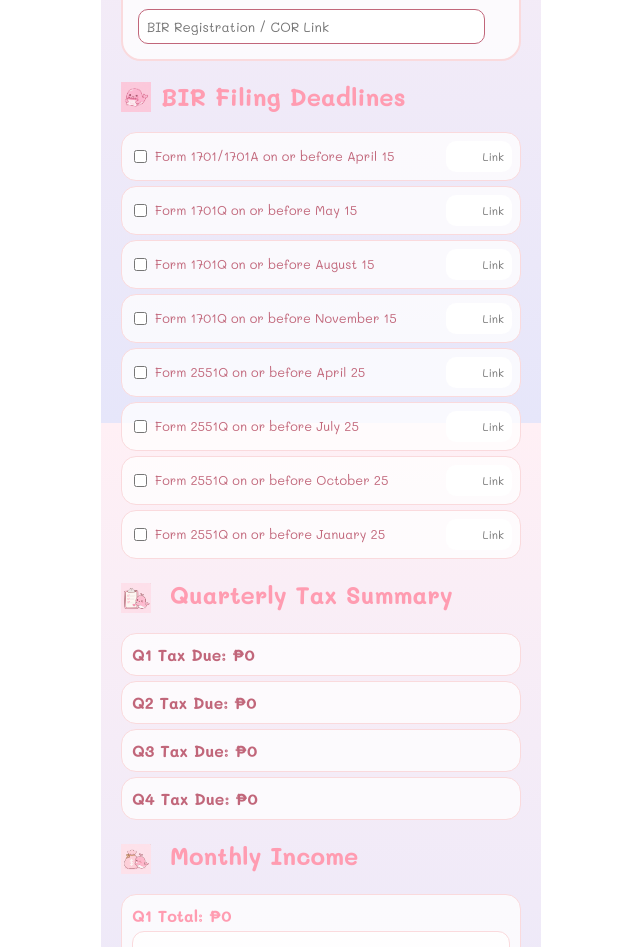
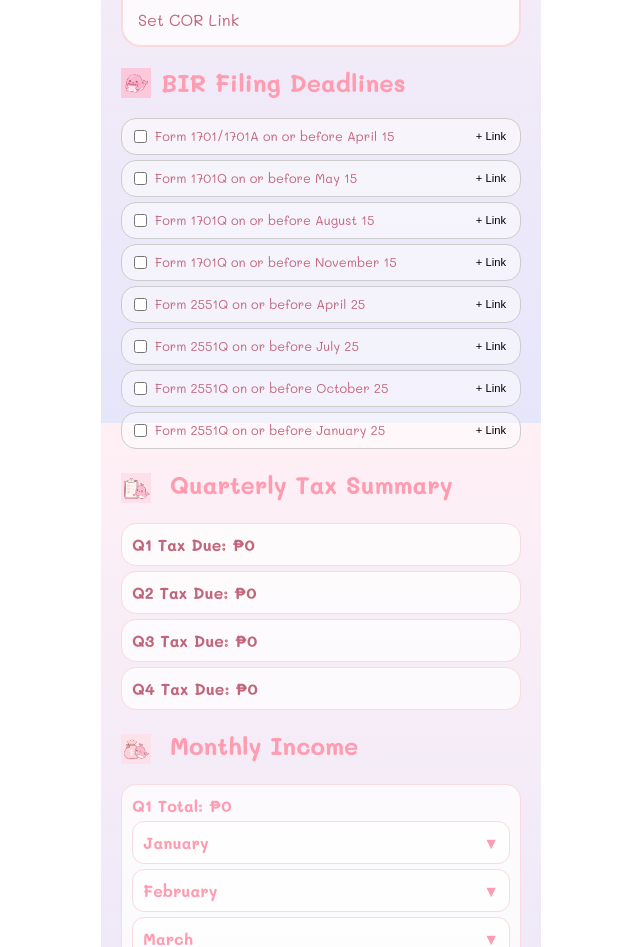
Before and after one commit to 9b8pz25nyt-web/financial-planner, a Next.js app: page / in a window 1280 px wide. Shown: the part 385-1332 px from the top of the page, without its empty margins (319-959 px from the left). Built offline with nearby package versions, Linux system fonts and the light colour scheme.

Commit message:
Your descriptive message here (e.g., Fix year carry-over and update UI)

```diff
--- a/src/pages/index.tsx
+++ b/src/pages/index.tsx
@@ -25,13 +25,6 @@
   const [link, setLink] = useState('');
   const monthData = incomes.filter(i => i.month === month && i.year === selectedYear);
 
-  const handleAmountChange = (e) => {
-    const raw = e.target.value.replace(/,/g, '');
-    if (!isNaN(Number(raw))) {
-      setDisplayAmount(raw ? Number(raw).toLocaleString() : '');
-    }
-  };
-
   return (
     <div style={{ margin: '5px 0', border: `1px solid ${colors.border}`, borderRadius: '12px', padding: '10px', backgroundColor: colors.card, ...fontStyle }}>
       <div onClick={() => setIsOpen(!isOpen)} style={{ cursor: 'pointer', color: colors.primary, fontWeight: 'bold', display: 'flex', justifyContent: 'space-between' }}>
@@ -52,12 +45,28 @@
             </div>
           ))}
           <div style={{ display: 'flex', flexDirection: 'column', gap: '4px' }}>
-            <input placeholder="Amount" onChange={handleAmountChange} value={displayAmount} style={inputStyle} />
-            <input placeholder="Source / Invoice #" onChange={(e) => setDescription(e.target.value)} value={description} style={inputStyle} />
-            <input placeholder="Supporting Link" onChange={(e) => setLink(e.target.value)} value={link} style={inputStyle} />
-            <button onClick={() => { onAdd(month, Number(displayAmount.replace(/,/g, '')), description, link); setDisplayAmount(''); setDescription(''); setLink(''); }} style={{ background: colors.primary, color: '#FFFFFF', fontWeight: 'bold', border: 'none', borderRadius: '8px', padding: '10px', cursor: 'pointer', ...fontStyle }}>Save Entry</button>
+            <input placeholder="Amount" onChange={(e) => setDisplayAmount(e.target.value)} value={displayAmount} style={inputStyle} />
+            <input placeholder="Source" onChange={(e) => setDescription(e.target.value)} value={description} style={inputStyle} />
+            <input placeholder="Link" onChange={(e) => setLink(e.target.value)} value={link} style={inputStyle} />
+            <button onClick={() => { onAdd(month, Number(displayAmount.replace(/,/g, '')), description, link); setDisplayAmount(''); setDescription(''); setLink(''); }} style={{ background: colors.primary, color: '#FFFFFF', fontWeight: 'bold', border: 'none', borderRadius: '8px', padding: '10px', cursor: 'pointer', ...fontStyle }}>Save</button>
           </div>
         </div>
+      )}
+    </div>
+  );
+};
+
+const DeadlineRow = ({ deadline, link, onUpdate, inputStyle }) => {
+  const [isEditing, setIsEditing] = useState(false);
+  return (
+    <div style={{ background: 'rgba(255, 255, 255, 0.5)', padding: '8px', marginBottom: '5px', borderRadius: '15px', border: `1px solid #ccc`, display: 'flex', alignItems: 'center', justifyContent: 'space-between' }}>
+      <div style={{ display: 'flex', alignItems: 'center', fontSize: '0.8rem' }}><input type="checkbox" style={{ marginRight: '8px' }} /> {deadline}</div>
+      {isEditing ? (
+        <input placeholder="Paste Link" value={link || ''} onChange={(e) => onUpdate(e.target.value)} onBlur={() => setIsEditing(false)} autoFocus style={{ ...inputStyle, width: '100px', fontSize: '0.7rem' }} />
+      ) : link ? (
+        <a href={link} target="_blank" style={{ fontSize: '1.1rem', textDecoration: 'none' }} onContextMenu={(e) => { e.preventDefault(); setIsEditing(true); }}>🔗</a>
+      ) : (
+        <button onClick={() => setIsEditing(true)} style={{ background: 'transparent', border: 'none', cursor: 'pointer', fontSize: '0.7rem' }}>+ Link</button>
       )}
     </div>
   );
@@ -67,106 +76,78 @@
   const [theme, setTheme] = useState('kawaii');
   const [selectedYear, setSelectedYear] = useState(2026);
   const [incomes, setIncomes] = useState<any[]>([]);
-  // CHANGED: targets is now an object tracking each year
   const [targets, setTargets] = useState({ 2025: 1000000, 2026: 1000000, 2027: 1000000, 2028: 1000000 });
-  const [isEditingTarget, setIsEditingTarget] = useState(false);
   const [birLink, setBirLink] = useState('');
-
+  const [isEditingBir, setIsEditingBir] = useState(false);
+  const [deadlineLinks, setDeadlineLinks] = useState({});
   const colors = themes[theme];
   const fontStyle = { fontFamily: '"Mali", cursive', color: colors.text };
   const inputStyle = { ...fontStyle, padding: '8px', borderRadius: '10px', border: `1px solid ${colors.darkBorder}`, color: colors.text, backgroundColor: '#FFF' };
 
-  useEffect(() => { const saved = localStorage.getItem('taxPlannerData'); if (saved) setIncomes(JSON.parse(saved)); }, []);
-  useEffect(() => { localStorage.setItem('taxPlannerData', JSON.stringify(incomes)); }, [incomes]);
+  useEffect(() => {
+    const saved = localStorage.getItem('taxPlannerData');
+    const savedBir = localStorage.getItem('birLink');
+    const savedDeadlineLinks = localStorage.getItem('deadlineLinks');
+    if (saved) setIncomes(JSON.parse(saved));
+    if (savedBir) setBirLink(savedBir);
+    if (savedDeadlineLinks) setDeadlineLinks(JSON.parse(savedDeadlineLinks));
+  }, []);
+
+  useEffect(() => {
+    localStorage.setItem('taxPlannerData', JSON.stringify(incomes));
+    localStorage.setItem('birLink', birLink);
+    localStorage.setItem('deadlineLinks', JSON.stringify(deadlineLinks));
+  }, [incomes, birLink, deadlineLinks]);
 
   const addIncome = (month, amount, notes, link) => setIncomes([...incomes, { id: Date.now(), month, amount, notes, link, year: selectedYear }]);
   const deleteIncome = (id) => setIncomes(incomes.filter(i => i.id !== id));
-  const editIncome = (id) => deleteIncome(id);
 
   const yearIncomes = incomes.filter(i => i.year === selectedYear);
   const total = yearIncomes.reduce((s, i) => s + (Number(i.amount) || 0), 0);
-
-  // CHANGED: Determine current target based on selectedYear
   const currentTarget = targets[selectedYear] || 1000000;
   const progress = Math.min((total / currentTarget) * 100, 100);
 
-  const calcTax = (m1, m2, m3) => Math.max(0, (yearIncomes.filter(i => [m1, m2, m3].includes(i.month)).reduce((s, i) => s + (Number(i.amount) || 0), 0) - 250000) * 0.08);
-
   const quarters = [
-    { n: 'Q1', m: ['January', 'February', 'March'], tax: calcTax('January', 'February', 'March') },
-    { n: 'Q2', m: ['April', 'May', 'June'], tax: calcTax('April', 'May', 'June') },
-    { n: 'Q3', m: ['July', 'August', 'September'], tax: calcTax('July', 'August', 'September') },
-    { n: 'Q4', m: ['October', 'November', 'December'], tax: calcTax('October', 'November', 'December') }
+    { n: 'Q1', m: ['January', 'February', 'March'], tax: Math.max(0, (yearIncomes.filter(i => ['January', 'February', 'March'].includes(i.month)).reduce((s, i) => s + (Number(i.amount) || 0), 0) - 250000) * 0.08) },
+    { n: 'Q2', m: ['April', 'May', 'June'], tax: Math.max(0, (yearIncomes.filter(i => ['April', 'May', 'June'].includes(i.month)).reduce((s, i) => s + (Number(i.amount) || 0), 0) - 250000) * 0.08) },
+    { n: 'Q3', m: ['July', 'August', 'September'], tax: Math.max(0, (yearIncomes.filter(i => ['July', 'August', 'September'].includes(i.month)).reduce((s, i) => s + (Number(i.amount) || 0), 0) - 250000) * 0.08) },
+    { n: 'Q4', m: ['October', 'November', 'December'], tax: Math.max(0, (yearIncomes.filter(i => ['October', 'November', 'December'].includes(i.month)).reduce((s, i) => s + (Number(i.amount) || 0), 0) - 250000) * 0.08) }
   ];
 
-  const deadlines = [
-    'Form 1701/1701A on or before April 15',
-    'Form 1701Q on or before May 15',
-    'Form 1701Q on or before August 15',
-    'Form 1701Q on or before November 15',
-    'Form 2551Q on or before April 25',
-    'Form 2551Q on or before July 25',
-    'Form 2551Q on or before October 25',
-    'Form 2551Q on or before January 25'
-  ];
+  const deadlines = ['Form 1701/1701A on or before April 15', 'Form 1701Q on or before May 15', 'Form 1701Q on or before August 15', 'Form 1701Q on or before November 15', 'Form 2551Q on or before April 25', 'Form 2551Q on or before July 25', 'Form 2551Q on or before October 25', 'Form 2551Q on or before January 25'];
 
   return (
     <div style={{ padding: '20px', ...fontStyle, background: colors.bg, backgroundAttachment: 'fixed', minHeight: '100vh', maxWidth: '400px', margin: 'auto' }}>
       <Head><link href="https://fonts.googleapis.com/css2?family=Mali:wght@400;600;700&display=swap" rel="stylesheet" /></Head>
-
       <button onClick={() => setTheme(theme === 'kawaii' ? 'pro' : 'kawaii')} style={{ ...inputStyle, width: '100%', cursor: 'pointer', marginBottom: '20px' }}>Switch Theme</button>
 
       <div style={{ textAlign: 'center' }}>
         <div style={{ display: 'inline-block', backgroundColor: colors.primary, padding: '10px', borderRadius: '15px' }}><img src={`/${colors.icons.icon}`} alt="Icon" style={{ width: '60px' }} /></div>
-        <h1 style={{ color: colors.primary, fontSize: '1.5rem', margin: '10px 0' }}>Income Tracker for Tax Filing</h1>
-        <select value={selectedYear} onChange={(e) => setSelectedYear(Number(e.target.value))} style={{ ...inputStyle, textAlign: 'center', width: '100px', display: 'block', margin: 'auto' }}>
-          {[2025, 2026, 2027, 2028].map(y => <option key={y} value={y}>{y}</option>)}
-        </select>
+        <h1 style={{ color: colors.primary, fontSize: '1.5rem', margin: '10px 0' }}>Income Tracker</h1>
+        <select value={selectedYear} onChange={(e) => setSelectedYear(Number(e.target.value))} style={{ ...inputStyle, textAlign: 'center', width: '100px', display: 'block', margin: 'auto' }}>{[2025, 2026, 2027, 2028].map(y => <option key={y} value={y}>{y}</option>)}</select>
       </div>
 
       <div style={{ background: colors.card, padding: '15px', borderRadius: '20px', border: `2px solid ${colors.border}`, marginTop: '10px' }}>
         <p><strong>Gross Annual Income:</strong> ₱{total.toLocaleString()}</p>
-        <div onClick={() => setIsEditingTarget(true)}>
-          {isEditingTarget ? (
-            <input type="text" value={currentTarget.toLocaleString()} onChange={(e) => { const raw = e.target.value.replace(/,/g, ''); if (!isNaN(Number(raw))) setTargets({...targets, [selectedYear]: raw ? Number(raw) : 0}); }} onBlur={() => setIsEditingTarget(false)} style={inputStyle} />
-          ) : (
-            <p style={{ cursor: 'pointer', color: colors.primary }}><strong>Annual Target:</strong> ₱{currentTarget.toLocaleString()}</p>
-          )}
+        <p style={{ cursor: 'pointer', color: colors.primary }} onClick={() => setTargets({...targets, [selectedYear]: Number(prompt("New Target:", currentTarget.toString())) || currentTarget})}><strong>Annual Target:</strong> ₱{currentTarget.toLocaleString()}</p>
+        <div style={{ background: colors.border, height: '12px', borderRadius: '6px', marginBottom: '10px' }}><div style={{ width: `${progress}%`, height: '100%', background: colors.primary, borderRadius: '6px' }} /></div>
+        <div style={{ display: 'flex', alignItems: 'center', gap: '5px' }}>
+          {isEditingBir ? <input placeholder="Paste COR Link" onChange={(e) => setBirLink(e.target.value)} value={birLink || ''} onBlur={() => setIsEditingBir(false)} style={{...inputStyle, flex:1}} /> : <span onClick={() => setIsEditingBir(true)} style={{flex:1, color: colors.text}}>{birLink ? "COR Link Saved" : "Set COR Link"}</span>}
+          {birLink && <a href={birLink} target="_blank" style={{fontSize: '1.2rem'}}>🔗</a>}
         </div>
-        <div style={{ background: colors.border, height: '12px', borderRadius: '6px', marginBottom: '10px' }}>
-          <div style={{ width: `${progress}%`, height: '100%', background: colors.primary, borderRadius: '6px' }} />
-        </div>
-        <input placeholder="BIR Registration / COR Link" onChange={(e) => setBirLink(e.target.value)} value={birLink} style={{ ...inputStyle, width: '90%' }} />
       </div>
 
-      <h2 style={{ color: colors.primary, marginTop: '20px', display: 'flex', alignItems: 'center' }}>
-        <img src={`/${colors.icons.calendar}`} alt="Calendar" style={{ width: '30px', marginRight: '10px' }} /> BIR Filing Deadlines
-      </h2>
-      {deadlines.map((d, i) => (
-        <div key={i} style={{ background: colors.card, padding: '8px', marginBottom: '5px', borderRadius: '15px', border: `1px solid ${colors.border}`, display: 'flex', alignItems: 'center', justifyContent: 'space-between' }}>
-          <div style={{ display: 'flex', alignItems: 'center', fontSize: '0.8rem' }}>
-            <input type="checkbox" style={{ marginRight: '8px' }} /> {d}
-          </div>
-          <input placeholder="Link" style={{ ...inputStyle, fontSize: '0.7rem', width: '50px', border: 'none', textAlign: 'right' }} />
-        </div>
-      ))}
+      <h2 style={{ color: colors.primary, marginTop: '20px', display: 'flex', alignItems: 'center' }}><img src={`/${colors.icons.calendar}`} alt="Calendar" style={{ width: '30px', marginRight: '10px' }} /> BIR Filing Deadlines</h2>
+      {deadlines.map((d, i) => <DeadlineRow key={i} deadline={d} link={deadlineLinks[i]} onUpdate={(val) => setDeadlineLinks({...deadlineLinks, [i]: val})} inputStyle={inputStyle} />)}
 
       <h2 style={{ color: colors.primary, marginTop: '20px' }}><img src={`/${colors.icons.tax}`} alt="Tax" style={{ width: '30px', verticalAlign: 'middle', marginRight: '10px' }} /> Quarterly Tax Summary</h2>
-      {quarters.map(q => (
-        <div key={q.n} style={{ background: colors.card, padding: '10px', marginBottom: '5px', borderRadius: '15px', border: `1px solid ${colors.border}` }}>
-          <strong>{q.n} Tax Due: ₱{q.tax.toLocaleString()}</strong>
-        </div>
-      ))}
+      {quarters.map(q => (<div key={q.n} style={{ background: colors.card, padding: '10px', marginBottom: '5px', borderRadius: '15px', border: `1px solid ${colors.border}` }}><strong>{q.n} Tax Due: ₱{q.tax.toLocaleString()}</strong></div>))}
 
-      <h2 style={{ color: colors.primary, marginTop: '20px' }}>
-        <img src={`/${colors.icons.income}`} alt="Income" style={{ width: '30px', verticalAlign: 'middle', marginRight: '10px' }} /> Monthly Income
-      </h2>
-      {quarters.map(q => (
-        <div key={q.n} style={{ background: colors.card, padding: '10px', borderRadius: '15px', marginBottom: '10px', border: `1px solid ${colors.border}` }}>
-          <div style={{ color: colors.primary, fontWeight: 'bold' }}>{q.n} Total: ₱{yearIncomes.filter(i => q.m.includes(i.month)).reduce((s, i) => s + (Number(i.amount) || 0), 0).toLocaleString()}</div>
-          {q.m.map(m => <MonthRow key={m} month={m} incomes={incomes} onAdd={addIncome} onDelete={deleteIncome} onEdit={editIncome} selectedYear={selectedYear} colors={colors} fontStyle={fontStyle} inputStyle={inputStyle} />)}
-        </div>
-      ))}
+      <h2 style={{ color: colors.primary, marginTop: '20px' }}><img src={`/${colors.icons.income}`} alt="Income" style={{ width: '30px', verticalAlign: 'middle', marginRight: '10px' }} /> Monthly Income</h2>
+      {quarters.map(q => (<div key={q.n} style={{ background: colors.card, padding: '10px', borderRadius: '15px', marginBottom: '10px', border: `1px solid ${colors.border}` }}>
+        <div style={{ color: colors.primary, fontWeight: 'bold' }}>{q.n} Total: ₱{yearIncomes.filter(i => q.m.includes(i.month)).reduce((s, i) => s + (Number(i.amount) || 0), 0).toLocaleString()}</div>
+        {q.m.map(m => <MonthRow key={m} month={m} incomes={incomes} onAdd={addIncome} onDelete={deleteIncome} onEdit={deleteIncome} selectedYear={selectedYear} colors={colors} fontStyle={fontStyle} inputStyle={inputStyle} />)}
+      </div>))}
     </div>
   );
 }
```
